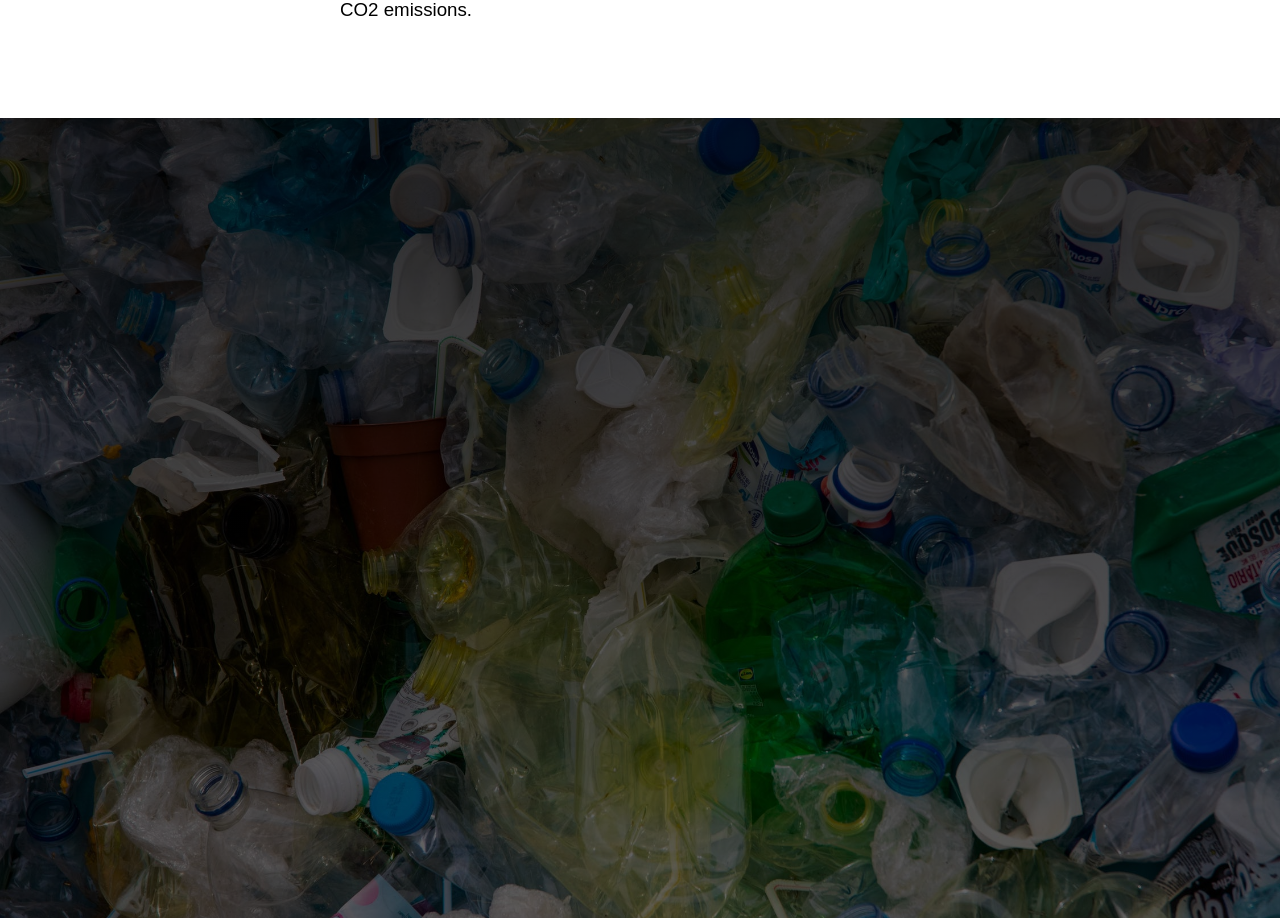
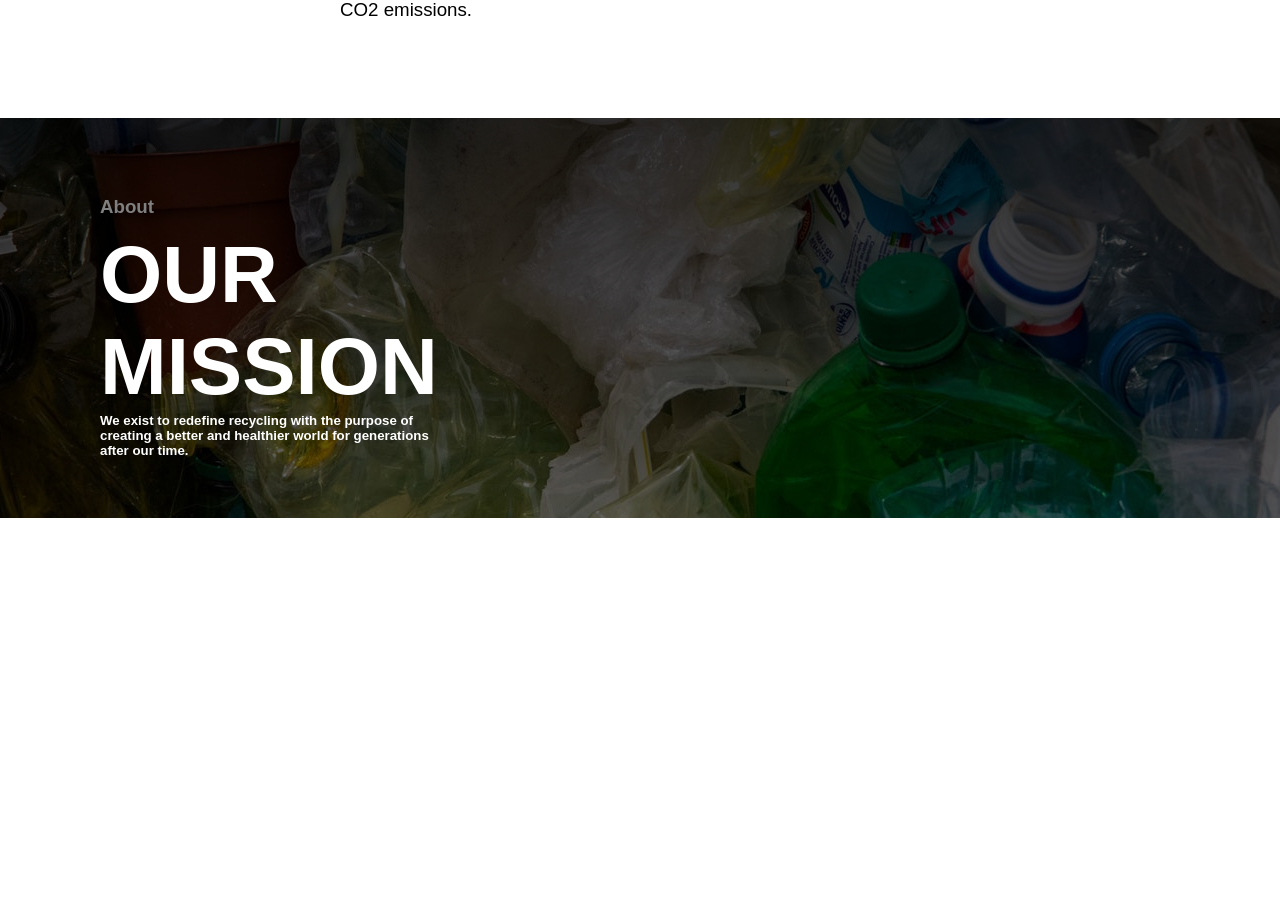
Before and after one commit to HalvorHetland/WebDesign, a plain HTML site: page about.html in a window 1280 px wide. Shown: the part 1465-2383 px from the top of the page. Drawn offline with Linux system fonts and the light colour scheme.

Commit message:
2r3øbhiueowfjdSbQWdop

```diff
--- a/About style.css
+++ b/About style.css
@@ -184,10 +184,53 @@ html {
 
 
 /*SECTION 3*/
+#section3{
+  height: 50vh;
+  background-image: linear-gradient(rgba(0,0,0,0.8),rgba(0,0,0,0.6)),url(plast.jpeg);
+  background-position: center;
 
-#section3{
+  position: relative;
+}
+.about{
+  position: relative;
+  min-height: 100vh;
+  max-width: 70vh;
+  padding: 60px 100px;
+  display: flex;
+  justify-content: 50px;
+  align-items: left;
+  flex-direction: column;
+  text-align: left;
+}
+.about .mission{
+  max-width: 800px;
+  height: 100%;
+  text-align: left;
+  display: block;
+  color: white;
+}
+.about .mission h1{
+  font-size: 5em;
+  margin-top: 3%;
+
+}
+.about .mission h3{
+ margin-top: 5%;
+  color: gray;
+
+}
+.about .mission p{
+  font-weight: 300;
+  color: #fff;
+
+}
+
+
+/*SEECTION 4*/
+
+#section4{
   height: 100vh;
-  background-image: linear-gradient(rgba(0,0,0,0.8),rgba(0,0,0,0.6)),url(plast.jpeg);
+  background-image: white;
   background-position: center;
   background-size: cover;
   overflow-x: hidden;
@@ -195,7 +238,7 @@ html {
 }
 
 
-/*SEECTION 4*/
+/*FOOTER*/
 .footer{
   background-color: #1f1f1f;
   color: white;
--- a/about.html
+++ b/about.html
@@ -71,8 +71,23 @@
 
     <div id="section3">
       <div class="about">
+        <div class="mission">
+          <h3>About</h3>
+          <h1>OUR MISSION</h1>
+          <h5>
+            We exist to redefine recycling with the purpose of creating a better and healthier world for generations after
+            our time.
+            </h5>
+          <br>
+
       </div>
     </div>
+
+    <div id="section4">
+
+    </div>
+
+    <!--footer
     <div>
       <div id="section4">
         <footer class="footer">
@@ -98,7 +113,7 @@
       </div>
     </div>
 
-
+-->
 <script>
 
 var show = document.getElementById("nav-links");
```
